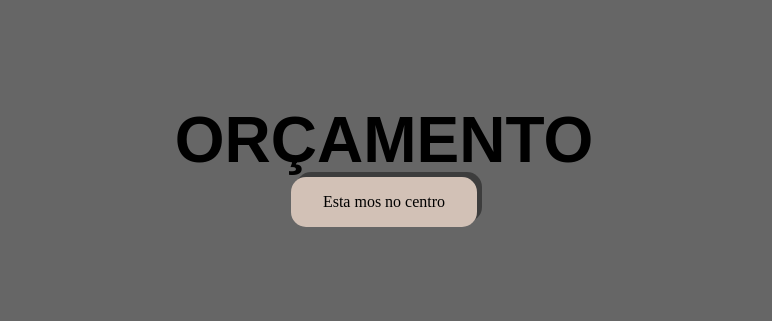
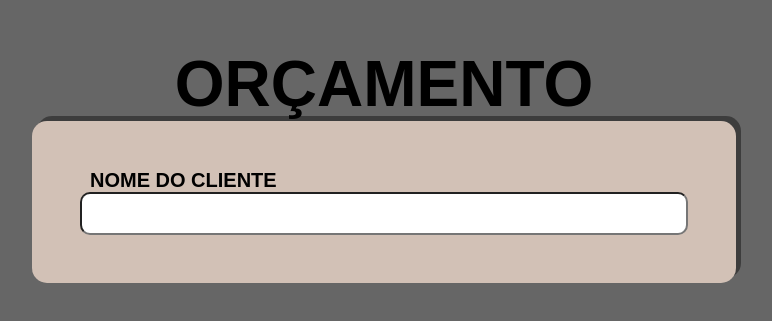
Before and after one commit to Willmega35/Sistem-ERP-CRM, a website: page src/index.html in a window 1280 px wide. Shown: the part 235-556 px from the top of the page, without its empty margins (256-1028 px from the left). Drawn offline with Linux system fonts and the light colour scheme; a web font is replaced by a local one.

Commit message:
feat: input criado e estilizado

```diff
--- a/src/index.html
+++ b/src/index.html
@@ -11,7 +11,12 @@
 <body>
  <h1 class="title">ORÇAMENTO</h1>
  <main class="containerRequest">
-  <p>Esta mos no centro</p>
+  <form class="containerRequest__orderRequest">
+   <span class="orderRequest__Camp">
+    <label for="name-client">Nome do Cliente</label>
+    <input id="name-client" type="text" />
+   </span>
+  </form>
  </main>
 </body>
 
--- a/src/style/style.css
+++ b/src/style/style.css
@@ -34,8 +34,27 @@ body {
 }
 
 .containerRequest {
+ width: 50vw;
  padding: 1em 2em;
  border-radius: 15px;
  box-shadow: 5px -5px rgba(0, 0, 0, 0.4);
  background-color: var(--color-04);
 }
+
+.orderRequest__Camp {
+ margin: 2em 1em;
+ display: flex;
+ flex-direction: column;
+
+ & label {
+  margin-left: 10px;
+  font: 700 1.25em var(--font-google);
+  text-transform: uppercase;
+ }
+
+ & input {
+  padding: 8px 5px 3px 5px;
+  border-radius: 10px;
+  font: 400 1.5em var(--font-google);
+ }
+}
```
